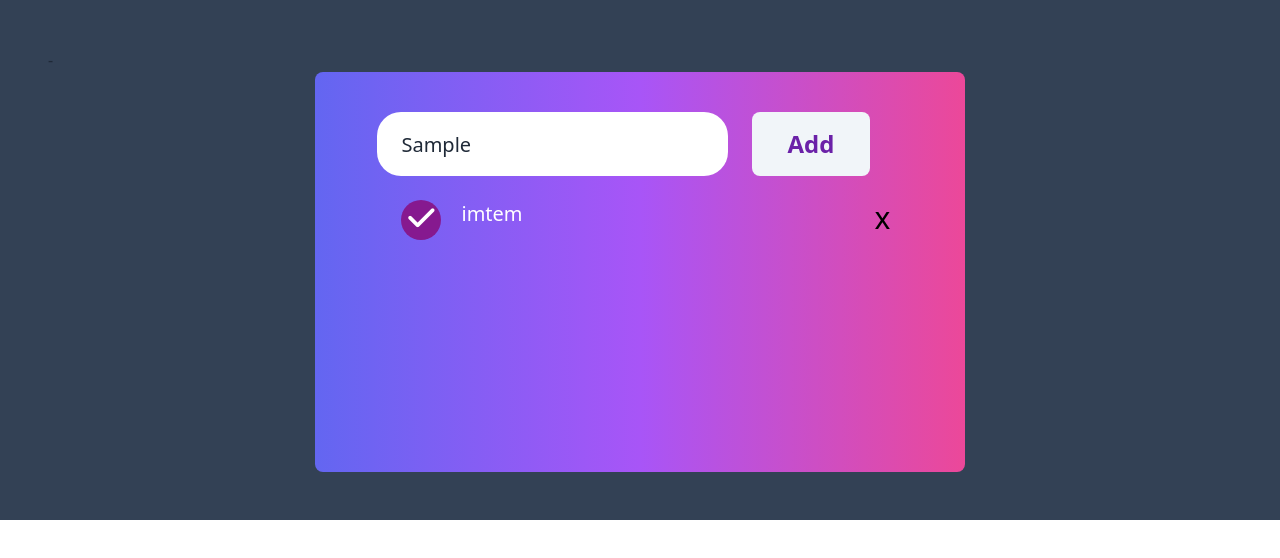
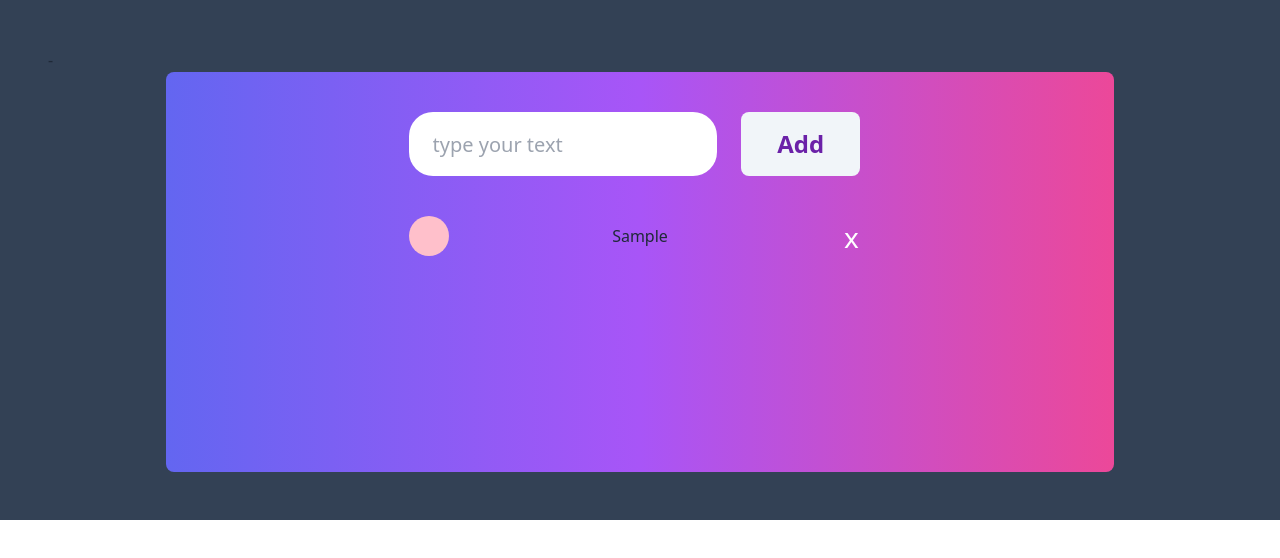
Before and after one commit to MILON-2377/make-to-do-list, a plain HTML site: page index.html in a window 1280 px wide. Both pictures are taken after typing "Sample" into the empty fields and a click on the button "Add". Drawn offline with nearby package versions, Linux system fonts and the light colour scheme.

Commit message:
to remove the to do list item javascript added

```diff
--- a/index.html
+++ b/index.html
@@ -19,19 +19,19 @@
 
     </header>
     <main class="">
-        <section class="bg-gradient-to-r from-indigo-500 via-purple-500 to-pink-500 rounded-lg h-[400px] w-[650px] p-10 flex justify-center mx-auto">
+        <section class="bg-gradient-to-r from-indigo-500 via-purple-500 to-pink-500 rounded-lg h-[400px] w-4/5 p-10 flex justify-center mx-auto">
            <div class="">
-                <div class="flex gap-6">
+                <div class="flex-1 flex gap-6">
                     <input id="input-field" class="w-2/3 h-16 pl-6 text-xl font-[400] outline-indigo-50 rounded-3xl" type="text" placeholder="type your text">
-                        <button id="button" class="text-purple-800 duration-700 font-bold text-2xl bg-slate-100 px-9 rounded-lg hover:text-white hover:bg-green-500">Add</button>
+                        <button id="button" class="text-purple-800 active:bg-white duration-700 font-bold text-2xl bg-slate-100 px-9 rounded-lg hover:text-white hover:bg-green-500">Add</button>
                 </div>
-                <ul class="mt-6 ml-6 text-white text-xl">
-                    <li class="flex gap-5  hover:cursor-pointer"><p class="h-10 w-10 rounded-full bg-fuchsia-800 text-center text-3xl hover:text-white">
+                <ul id="list-container" class="ul-box">
+                    <!-- <li id="list-container" class="flex gap-5  hover:cursor-pointer"><p class="h-10 w-10 rounded-full bg-fuchsia-800 text-center text-3xl hover:text-white">
                         <i class="fa-solid fa-check"></i>
                     </p>
                     <span id="display-text">imtem</span>
-                    <p class="h-10 w-10 hover:bg-white ml-80 hover:cursor-pointer rounded-full text-black text-3xl text-center">x</p>
-                </li>
+                    <p id="remove-box" class="h-10 w-10 hover:bg-white ml-10 hover:cursor-pointer rounded-full text-black text-3xl text-center">x</p>
+                </li> -->
            </div>
         </section>
     </main>
--- a/script/index.js
+++ b/script/index.js
@@ -2,3 +2,48 @@
 const inputBox = document.getElementById("input-field");
 const displayItem = document.getElementById("display-text");
 const button = document.getElementById("button");
+const listContainer = document.getElementById("list-container");
+
+button.addEventListener("click", function(){
+    const inputValue = inputBox.value;
+
+    if(inputValue !== ""){
+         // create li
+        const li = document.createElement("li");
+        const divContainer = document.createElement("div");
+        divContainer.classList.add("check-box");
+        divContainer.innerHTML = `<i id="check-icon" class="fa-solid fa-check"></i>`;
+        li.appendChild(divContainer);
+
+
+        const span = document.createElement("span");
+        span.classList.add("display");
+        span.innerText = inputValue;
+        li.appendChild(span);
+
+
+        const p = document.createElement("p");
+        p.classList.add("remove-box")
+        p.innerText = "x";
+        li.appendChild(p)
+
+
+        // to remove the element from the li list
+
+        li.classList.add("list-item")
+        listContainer.appendChild(li);
+        inputBox.value = "";
+    }else{
+        alert("please type a text!")
+    }
+
+}, false)
+
+const listBox = document.querySelectorAll(".ul-box");
+
+for(const item of listBox){
+    item.addEventListener("click", function(e){
+        const parent = e.target.parentNode;
+        parent.remove();
+    })
+}
--- a/styles/style.css
+++ b/styles/style.css
@@ -1,7 +1,43 @@
 
-.li::before {
-  content: "";
-  width: 100px;
-  height: 100px;
-  background-color: white;
+#list-container{
+    margin-top: 40px;
 }
+
+.list-item{
+    display: flex;
+    justify-content: space-between;
+    align-items: center;
+    gap: 20px;
+    margin-bottom: 10px;
+}
+
+.remove-box, .check-box{
+    height: 40px;
+    width: 40px;
+    border-radius: 50%;
+    text-align: center;
+    font-size: 28px;
+    font-weight: 500;
+    color: white;
+    transition: all 1s;
+}
+
+.check-box {
+    background: pink;
+}
+
+.remove-box:hover{
+    background-color: rgb(254, 253, 252);
+    color: red;
+    cursor: pointer;
+}
+
+.check-box:hover{
+    color: rgb(242, 13, 128);
+    background-color: white;
+    cursor: pointer;
+}
+
+#check-icon{
+    display: none;
+}
```
